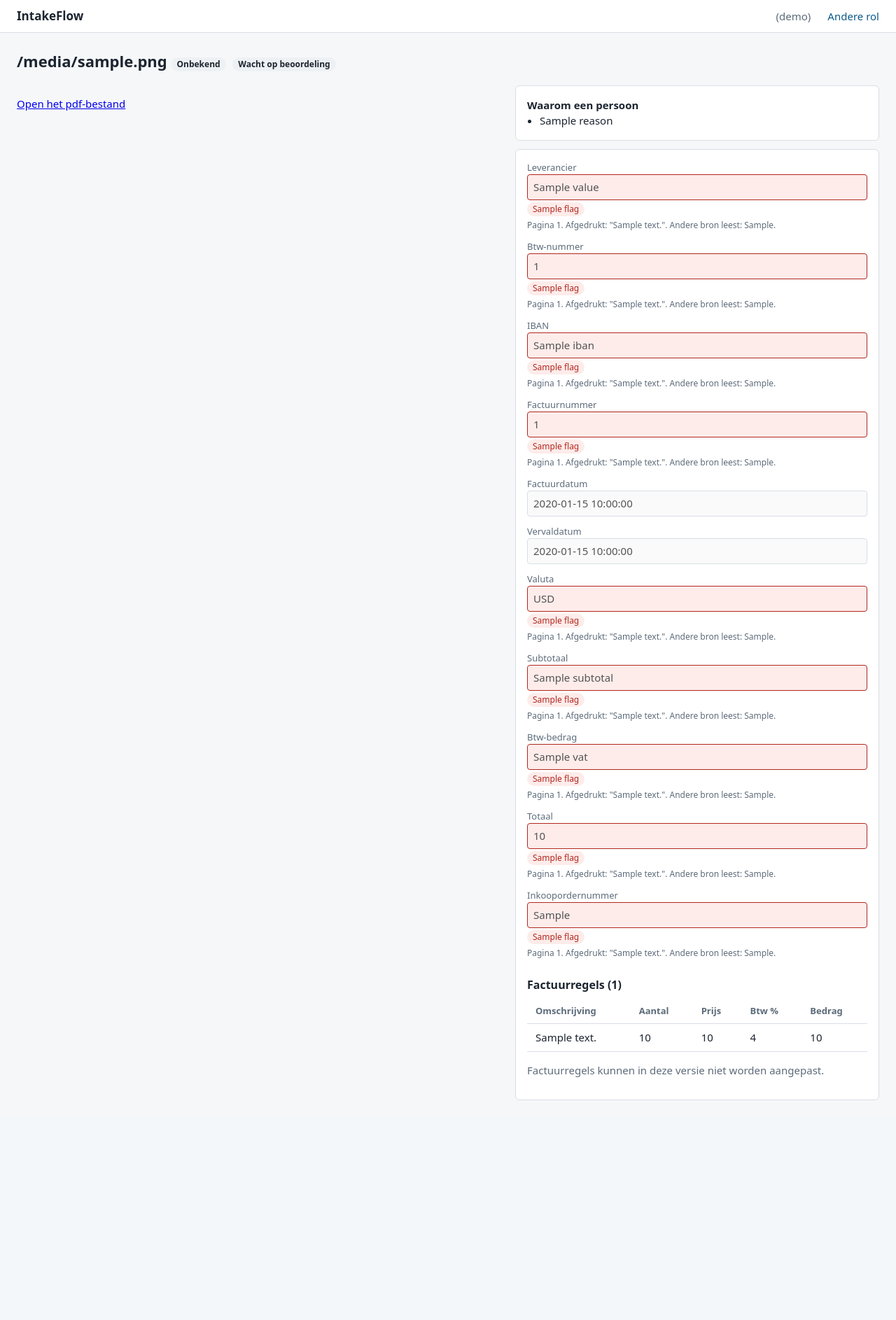
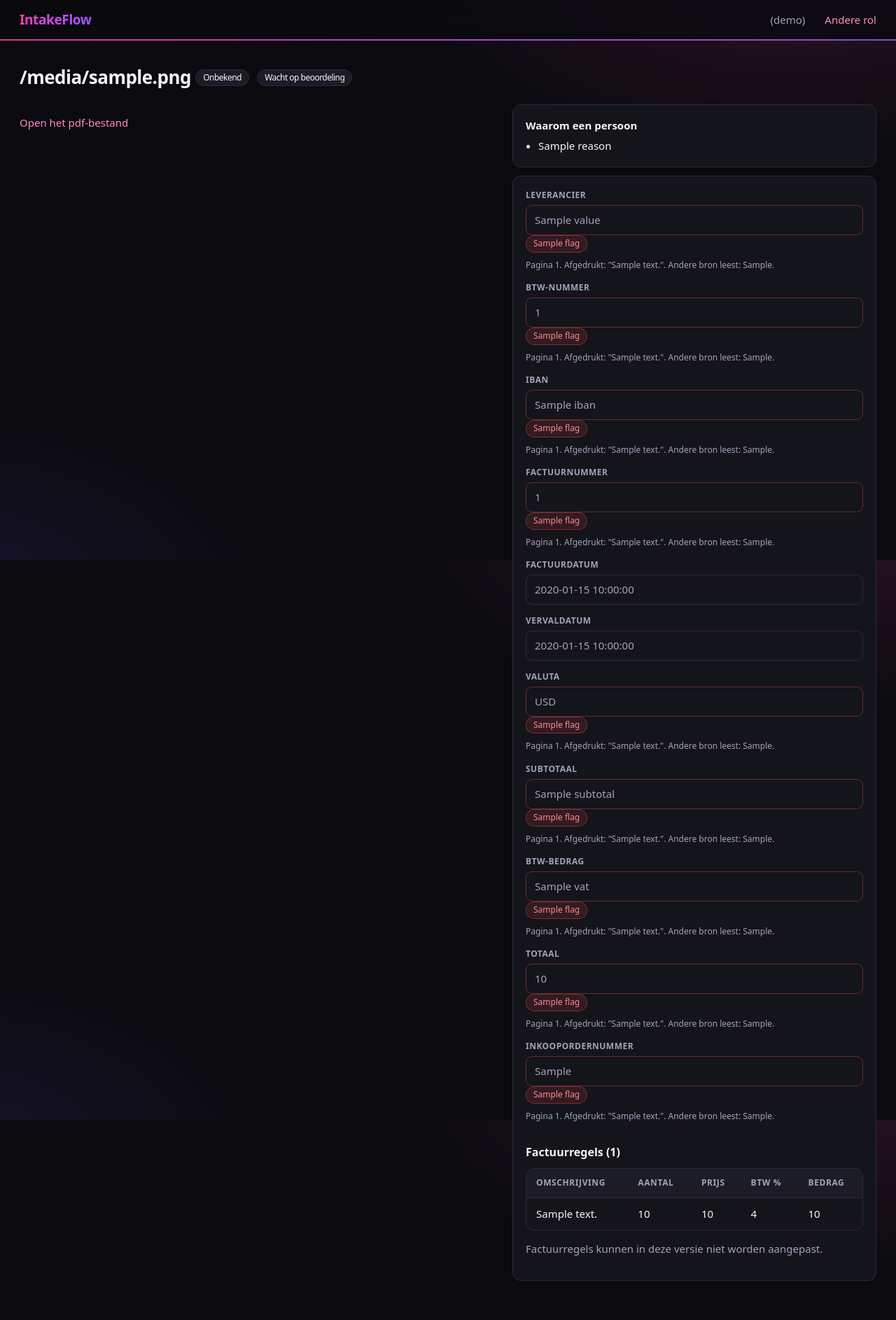
Before and after one commit to freddy24-7/IntakeFlow, a FastAPI app: template app/web/templates/review.html in a window 1280 px wide. Shown: the whole page at 70% size. Before the commit the page ends 1572 px from the top, so only its background shows below. Run offline with FastAPI, Linux system fonts and the light colour scheme; the template is opened without the code that fills it: most values are stand-ins (such as "Sample title", 1, 10 or a date in 2020); parts of the project's set-up code (start-up, migrations or seed data) failed here and were passed over.

Commit message:
Dark theme with pink gradients for the interface, Mermaid diagrams in the README
Co-Authored-By: Claude Opus 5.5 <noreply@anthropic.com>

```diff
--- a/app/web/static/style.css
+++ b/app/web/static/style.css
@@ -1,40 +1,256 @@
-:root { --ink: #1c2530; --muted: #5d6b7a; --line: #d9dee4; --accent: #0b5a8a; --warn: #b3261e; --warn-bg: #fdecea; --ok: #1e6b3a; --ok-bg: #e8f5ec; --bg: #f6f7f9; }
+/* Dark theme: near-black surfaces, pink accent, pink-to-violet gradients.
+   Text on the gradient is dark, because white on pink is too low in contrast. */
+:root {
+  --bg: #0a0a0f;
+  --surface: #14141b;
+  --surface-2: #1c1c26;
+  --line: #2b2b3a;
+  --ink: #f5f5f8;
+  --muted: #a3a3b8;
+  --pink: #ff3d9a;
+  --pink-soft: #ff8cc6;
+  --violet: #8b5cf6;
+  --gradient: linear-gradient(135deg, #ff3d9a 0%, #c44dff 55%, #8b5cf6 100%);
+  --warn: #ff8a8a;
+  --warn-bg: rgba(255, 82, 82, 0.13);
+  --warn-line: rgba(255, 82, 82, 0.35);
+  --ok: #6ee7a8;
+  --ok-bg: rgba(52, 211, 153, 0.12);
+  --ok-line: rgba(52, 211, 153, 0.35);
+  --radius: 12px;
+}
+
 * { box-sizing: border-box; }
-body { margin: 0; font: 15px/1.5 system-ui, sans-serif; color: var(--ink); background: var(--bg); }
-header { background: #fff; border-bottom: 1px solid var(--line); padding: 10px 24px; display: flex; gap: 24px; align-items: center; }
-header strong { font-size: 17px; }
-header nav { display: flex; gap: 16px; flex: 1; }
-header a { color: var(--accent); text-decoration: none; }
-main { padding: 24px; max-width: 1400px; margin: 0 auto; }
-h1 { font-size: 22px; margin: 0 0 16px; }
-h2 { font-size: 16px; margin: 24px 0 8px; }
-table { border-collapse: collapse; width: 100%; background: #fff; }
-th, td { text-align: left; padding: 8px 12px; border-bottom: 1px solid var(--line); vertical-align: top; }
-th { font-size: 13px; color: var(--muted); font-weight: 600; }
-.card { background: #fff; border: 1px solid var(--line); border-radius: 6px; padding: 16px; }
+
+body {
+  margin: 0;
+  min-height: 100vh;
+  font: 15px/1.55 system-ui, -apple-system, "Segoe UI", sans-serif;
+  color: var(--ink);
+  background:
+    radial-gradient(900px 480px at 88% -8%, rgba(255, 61, 154, 0.16), transparent 62%),
+    radial-gradient(760px 460px at -6% 108%, rgba(139, 92, 246, 0.14), transparent 60%),
+    var(--bg);
+  background-attachment: fixed;
+}
+
+a { color: var(--pink-soft); text-decoration: none; }
+a:hover { color: #fff; }
+
+/* Header */
+header {
+  position: sticky;
+  top: 0;
+  z-index: 10;
+  display: flex;
+  gap: 28px;
+  align-items: center;
+  padding: 14px 28px;
+  background: rgba(10, 10, 15, 0.82);
+  backdrop-filter: blur(12px);
+  border-bottom: 1px solid var(--line);
+}
+header::after {
+  content: "";
+  position: absolute;
+  left: 0;
+  right: 0;
+  bottom: -1px;
+  height: 2px;
+  background: var(--gradient);
+  opacity: 0.85;
+}
+header strong {
+  font-size: 19px;
+  font-weight: 800;
+  letter-spacing: -0.02em;
+  background: var(--gradient);
+  -webkit-background-clip: text;
+  background-clip: text;
+  color: transparent;
+}
+header nav { display: flex; gap: 6px; flex: 1; }
+header nav a {
+  padding: 6px 12px;
+  border-radius: 999px;
+  color: var(--ink);
+  font-weight: 500;
+}
+header nav a:hover { background: var(--surface-2); color: #fff; }
+
+main { padding: 32px 28px 56px; max-width: 1400px; margin: 0 auto; }
+
+h1 { font-size: 26px; font-weight: 750; letter-spacing: -0.02em; margin: 0 0 18px; }
+h2 { font-size: 16px; font-weight: 650; margin: 30px 0 10px; }
 .muted { color: var(--muted); }
-.badge { display: inline-block; padding: 1px 8px; border-radius: 10px; font-size: 12px; background: #eef1f4; margin: 0 4px 4px 0; }
-.badge.warn { background: var(--warn-bg); color: var(--warn); }
-.notice { padding: 10px 14px; border-radius: 6px; margin-bottom: 16px; background: var(--ok-bg); color: var(--ok); }
-.notice.warn { background: var(--warn-bg); color: var(--warn); }
-button, .button { font: inherit; padding: 7px 14px; border-radius: 5px; border: 1px solid var(--accent); background: var(--accent); color: #fff; cursor: pointer; text-decoration: none; display: inline-block; }
-button.secondary { background: #fff; color: var(--accent); }
-button.danger { background: #fff; color: var(--warn); border-color: var(--warn); }
-input[type=text] { font: inherit; padding: 6px 8px; border: 1px solid var(--line); border-radius: 4px; width: 100%; }
-input.flagged { border-color: var(--warn); background: var(--warn-bg); }
-.review { display: grid; grid-template-columns: minmax(0, 1fr) minmax(380px, 520px); gap: 20px; align-items: start; }
-.pages { max-height: 86vh; overflow-y: auto; position: sticky; top: 12px; }
-.pages img { width: 100%; display: block; border: 1px solid var(--line); background: #fff; margin-bottom: 8px; }
-.field { margin-bottom: 12px; }
-.field label { display: block; font-size: 13px; color: var(--muted); }
-.field .hint { font-size: 12px; color: var(--muted); }
-.field .error { font-size: 12px; color: var(--warn); }
-.actions { display: flex; gap: 8px; flex-wrap: wrap; margin-top: 16px; }
-.tiles { display: grid; grid-template-columns: repeat(auto-fit, minmax(210px, 1fr)); gap: 12px; }
-.tile .value { font-size: 26px; font-weight: 600; }
-.roles { display: flex; gap: 12px; flex-wrap: wrap; }
-ul.plain { margin: 0; padding-left: 18px; }
+
+/* Surfaces */
+.card {
+  background: var(--surface);
+  border: 1px solid var(--line);
+  border-radius: var(--radius);
+  padding: 18px;
+}
+
+table {
+  border-collapse: separate;
+  border-spacing: 0;
+  width: 100%;
+  background: var(--surface);
+  border: 1px solid var(--line);
+  border-radius: var(--radius);
+  overflow: hidden;
+}
+th, td { text-align: left; padding: 11px 14px; border-bottom: 1px solid var(--line); vertical-align: top; }
+tr:last-child td { border-bottom: 0; }
+th {
+  font-size: 12px;
+  font-weight: 600;
+  letter-spacing: 0.05em;
+  text-transform: uppercase;
+  color: var(--muted);
+  background: var(--surface-2);
+}
+tbody tr:hover td, table tr:hover td { background: rgba(255, 61, 154, 0.045); }
+
+/* Labels and messages */
+.badge {
+  display: inline-block;
+  padding: 2px 10px;
+  margin: 0 5px 5px 0;
+  border-radius: 999px;
+  font-size: 12px;
+  font-weight: 500;
+  color: var(--ink);
+  background: var(--surface-2);
+  border: 1px solid var(--line);
+  vertical-align: middle;
+}
+.badge.warn { color: var(--warn); background: var(--warn-bg); border-color: var(--warn-line); }
+
+.notice {
+  padding: 12px 16px;
+  margin-bottom: 18px;
+  border-radius: var(--radius);
+  color: var(--ok);
+  background: var(--ok-bg);
+  border: 1px solid var(--ok-line);
+}
+.notice.warn { color: var(--warn); background: var(--warn-bg); border-color: var(--warn-line); }
+
+/* Buttons */
+button, .button {
+  display: inline-block;
+  font: inherit;
+  font-weight: 650;
+  padding: 9px 18px;
+  border: 0;
+  border-radius: 999px;
+  color: #12060d;
+  background: var(--gradient);
+  cursor: pointer;
+  text-decoration: none;
+  box-shadow: 0 6px 22px rgba(255, 61, 154, 0.26);
+  transition: transform 0.12s ease, box-shadow 0.12s ease, filter 0.12s ease;
+}
+button:hover, .button:hover {
+  color: #12060d;
+  transform: translateY(-1px);
+  filter: brightness(1.08);
+  box-shadow: 0 10px 28px rgba(255, 61, 154, 0.36);
+}
+button:focus-visible, .button:focus-visible, input:focus-visible {
+  outline: 2px solid var(--pink-soft);
+  outline-offset: 2px;
+}
+button.secondary {
+  color: var(--pink-soft);
+  background: transparent;
+  box-shadow: inset 0 0 0 1.5px var(--pink);
+}
+button.secondary:hover { color: #fff; background: rgba(255, 61, 154, 0.12); box-shadow: inset 0 0 0 1.5px var(--pink-soft); }
+button.danger {
+  color: var(--warn);
+  background: transparent;
+  box-shadow: inset 0 0 0 1.5px var(--warn-line);
+}
+button.danger:hover { color: #fff; background: var(--warn-bg); box-shadow: inset 0 0 0 1.5px var(--warn); }
+
+/* Forms */
+input[type=text] {
+  width: 100%;
+  font: inherit;
+  padding: 9px 12px;
+  color: var(--ink);
+  background: var(--surface-2);
+  border: 1px solid var(--line);
+  border-radius: 9px;
+  transition: border-color 0.12s ease, box-shadow 0.12s ease;
+}
+input[type=text]::placeholder { color: #6f6f85; }
+input[type=text]:focus { border-color: var(--pink); box-shadow: 0 0 0 3px rgba(255, 61, 154, 0.18); outline: none; }
+input[type=text]:disabled { color: var(--muted); background: var(--surface); }
+input.flagged { border-color: var(--warn-line); background: var(--warn-bg); }
+input[type=file] { color: var(--muted); font: inherit; }
+input[type=file]::file-selector-button {
+  font: inherit;
+  font-weight: 600;
+  margin-right: 12px;
+  padding: 8px 16px;
+  color: var(--pink-soft);
+  background: transparent;
+  border: 1.5px solid var(--pink);
+  border-radius: 999px;
+  cursor: pointer;
+}
+input[type=file]::file-selector-button:hover { color: #fff; background: rgba(255, 61, 154, 0.12); }
+
+.field { margin-bottom: 14px; }
+.field label { display: block; margin-bottom: 4px; font-size: 12px; font-weight: 600; letter-spacing: 0.04em; text-transform: uppercase; color: var(--muted); }
+.field .hint { margin-top: 4px; font-size: 12px; color: var(--muted); }
+.field .error { margin-top: 4px; font-size: 12px; color: var(--warn); }
+.actions { display: flex; gap: 10px; flex-wrap: wrap; margin-top: 18px; }
+
+/* Review page: the document next to its fields */
+.review { display: grid; grid-template-columns: minmax(0, 1fr) minmax(380px, 520px); gap: 22px; align-items: start; }
+.pages { max-height: 86vh; overflow-y: auto; position: sticky; top: 78px; padding-right: 4px; }
+.pages img { width: 100%; display: block; margin-bottom: 10px; background: #fff; border: 1px solid var(--line); border-radius: 10px; }
+ul.plain { margin: 6px 0 0; padding-left: 18px; }
+
+/* Dashboard */
+.tiles { display: grid; grid-template-columns: repeat(auto-fit, minmax(220px, 1fr)); gap: 14px; }
+.tile { position: relative; overflow: hidden; }
+.tile::before { content: ""; position: absolute; inset: 0 0 auto 0; height: 3px; background: var(--gradient); }
+.tile .value {
+  font-size: 32px;
+  font-weight: 800;
+  letter-spacing: -0.03em;
+  line-height: 1.2;
+  margin-bottom: 4px;
+  background: var(--gradient);
+  -webkit-background-clip: text;
+  background-clip: text;
+  color: transparent;
+}
+
+/* Role picker */
+.roles { display: flex; gap: 14px; flex-wrap: wrap; margin-top: 22px; }
+.roles button { padding: 14px 26px; font-size: 16px; }
+
+/* Upload results and HTMX */
+.upload-result { margin-bottom: 10px; }
+.upload-result td:first-child { width: 40%; }
 .htmx-indicator { display: none; }
 .htmx-request .htmx-indicator, .htmx-request.htmx-indicator { display: inline; }
-.upload-result { margin-bottom: 8px; }
-.upload-result td:first-child { width: 40%; }
+
+@media (max-width: 900px) {
+  .review { grid-template-columns: 1fr; }
+  .pages { position: static; max-height: none; }
+  header { flex-wrap: wrap; gap: 12px; }
+}
+
+/* Landing */
+.hero { max-width: 760px; padding: 48px 0 24px; }
+.hero h1 { font-size: 44px; line-height: 1.1; margin-bottom: 16px; }
+.hero h2 { margin-top: 40px; }
+.accent { background: var(--gradient); -webkit-background-clip: text; background-clip: text; color: transparent; }
--- a/app/web/templates/pick_role.html
+++ b/app/web/templates/pick_role.html
@@ -1,10 +1,13 @@
 {% extends "base.html" %}
 {% block content %}
-<h1>Kies een rol</h1>
+<div class="hero">
+  <h1>Van document naar <span class="accent">gecontroleerde gegevens</span></h1>
   <p class="muted">Dit is een demo met verzonnen documenten. Er is geen wachtwoord: u kiest de rol waarmee u de applicatie bekijkt.</p>
+  <h2>Kies een rol</h2>
   <form method="post" action="/login" class="roles">
     {% for key, name in roles.items() %}
       <button type="submit" name="role" value="{{ key }}">{{ name }}</button>
     {% endfor %}
   </form>
+</div>
 {% endblock %}
```
Also changed, not shown: README.md. Lines whose indentation alone changed are shown as unchanged.
